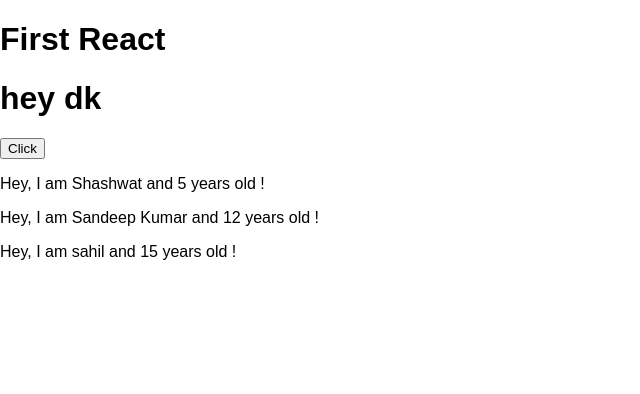
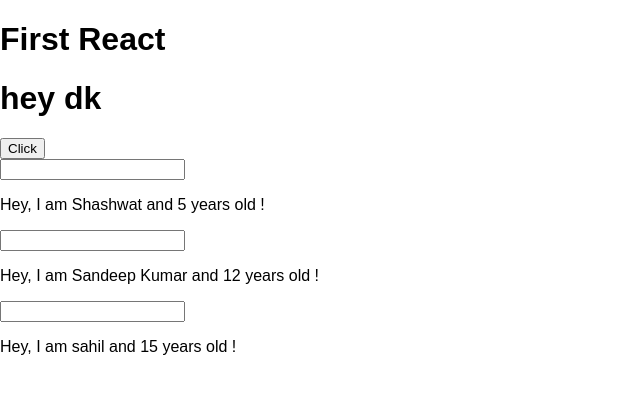
Before and after one commit to vinaytechindustan/reactApp, a React (Create React App) app: page / in a window 1280 px wide. Shown: the top 394 px of the page, without its empty margins (0-640 px from the left). Built offline with nearby package versions, Linux system fonts and the light colour scheme.

Commit message:
flexible and dynamic two way binding

```diff
--- a/src/App.js
+++ b/src/App.js
@@ -4,13 +4,13 @@
 
 class App extends Component {
   state={
-    persons:[{name:"Shashwat",age:5},{name:"Sandeep Kumar",age:12},{name:"sahil",age:15}],
+    persons:[{id:"kd",name:"Shashwat",age:5},{id:"bd",name:"Sandeep Kumar",age:12},{id:"dd",name:"sahil",age:15}],
     showme:true,
   }
-  nameHandler=(nam)=>{
+/*   nameHandler=(nam)=>{
     this.setState({ persons:[{name:nam,age:5},{name:"Sandeep Kumar",age:12},{name:"sahil",age:995}]});
     console.log("button was clicked");
-  }
+  } */
   toggleHandler=()=>{
     const togs=this.state.showme;
     this.setState({showme:!togs});
@@ -22,6 +22,16 @@
     persons.splice(index,1);
     this.setState({persons})
 
+  }
+  changeHandler=(event,id)=>{
+   var pIndex=this.state.persons.findIndex(p=> p.id===id);
+   const ersons=[...this.state.persons];
+    var  person=ersons[pIndex];
+    console.log(person);
+    console.log("index value "+pIndex);
+    person.name=event.target.value;
+    ersons[pIndex]=person;
+    this.setState({persons:ersons});
   }
   render() {
     const title ='dk';
@@ -35,7 +45,8 @@
           <div>
             {this.state.persons.map(
               (person,index)=>{
-                return <Person click={()=>this.deletePersonHandler(index)} name={person.name} age={person.age}></Person>
+                return <Person click={()=>this.deletePersonHandler(index)} name={person.name}
+                age={person.age} key={person.id} chan={(event)=>this.changeHandler(event,person.id)}></Person>
               }
             )}
 
--- a/src/Components/Person.js
+++ b/src/Components/Person.js
@@ -3,9 +3,12 @@
 class Person extends Component {
     render(){
         return(
-            <p onDoubleClick={this.props.click}> Hey, I am {this.props.name} and {this.props.age } years old !
-            {this.props.children}
-            </p>
+            <div>
+                <input type="text" onChange={this.props.chan}/>
+                <p onDoubleClick={this.props.click}> Hey, I am {this.props.name} and {this.props.age } years old !
+                {this.props.children}
+                </p>
+            </div>
         )
     }
 }
```
